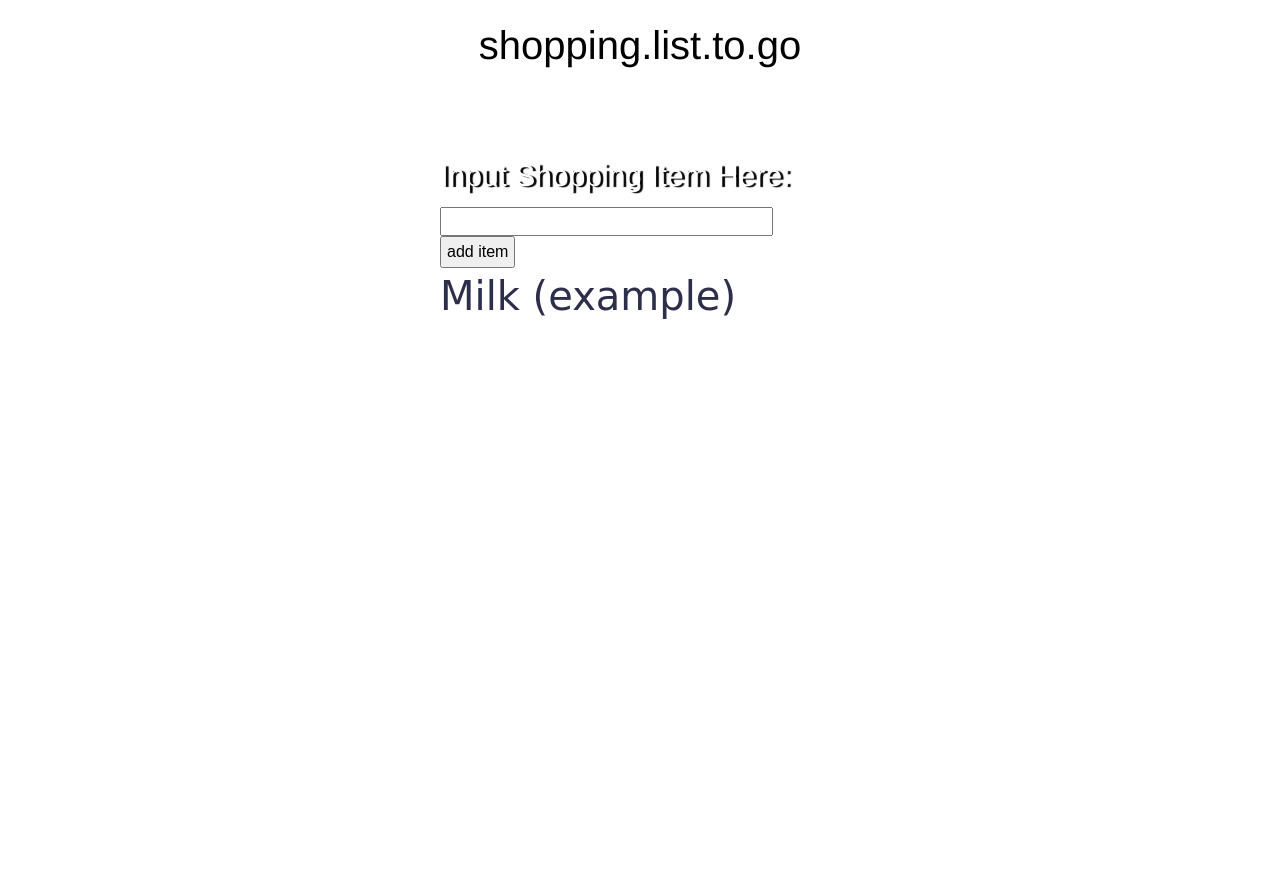
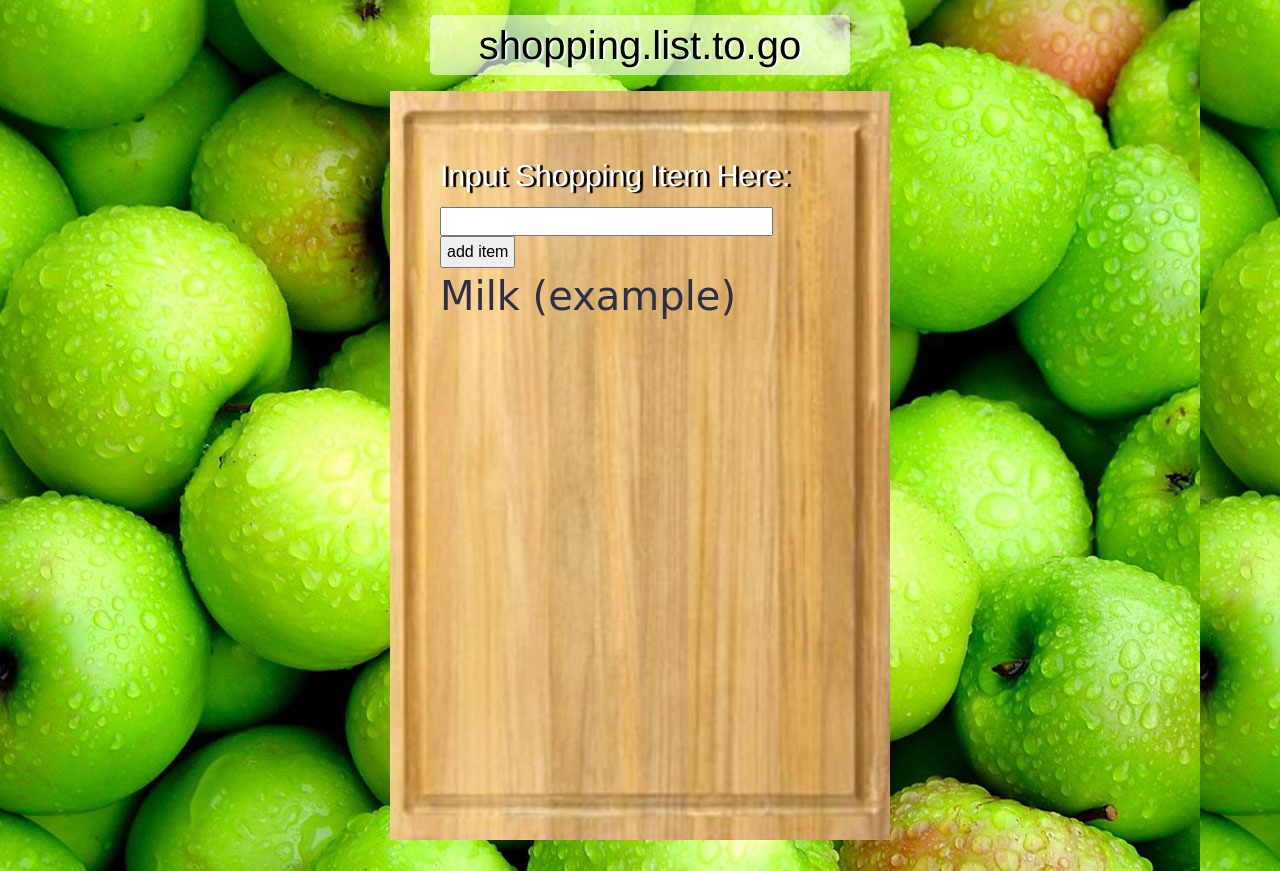
Before and after one commit to ichibangaijin/shoppingapp, a plain HTML site: page index.html in a window 1280 px wide. Drawn offline with nearby package versions, Linux system fonts and the light colour scheme; the site is published under a folder, as on GitHub Pages, so addresses that start at the root find nothing.

Commit message:
fixed background images

```diff
--- a/css/phone.css
+++ b/css/phone.css
@@ -1,5 +1,5 @@
 body {
-	background-image:url(/img/apples.jpg);
+	background-image:url(../img/apples.jpg);
 	background-repeat:repeat-x;
 	font-family: coustard, helvetica;
 	width:100%;
@@ -23,7 +23,7 @@ body {
 
 
 #cuttingboard-div {
-	background-image:url(/img/cuttingboard.jpg);
+	background-image:url(../img/cuttingboard.jpg);
 	background-repeat:no-repeat;
 	height:750px;
 	width:500px;
```
